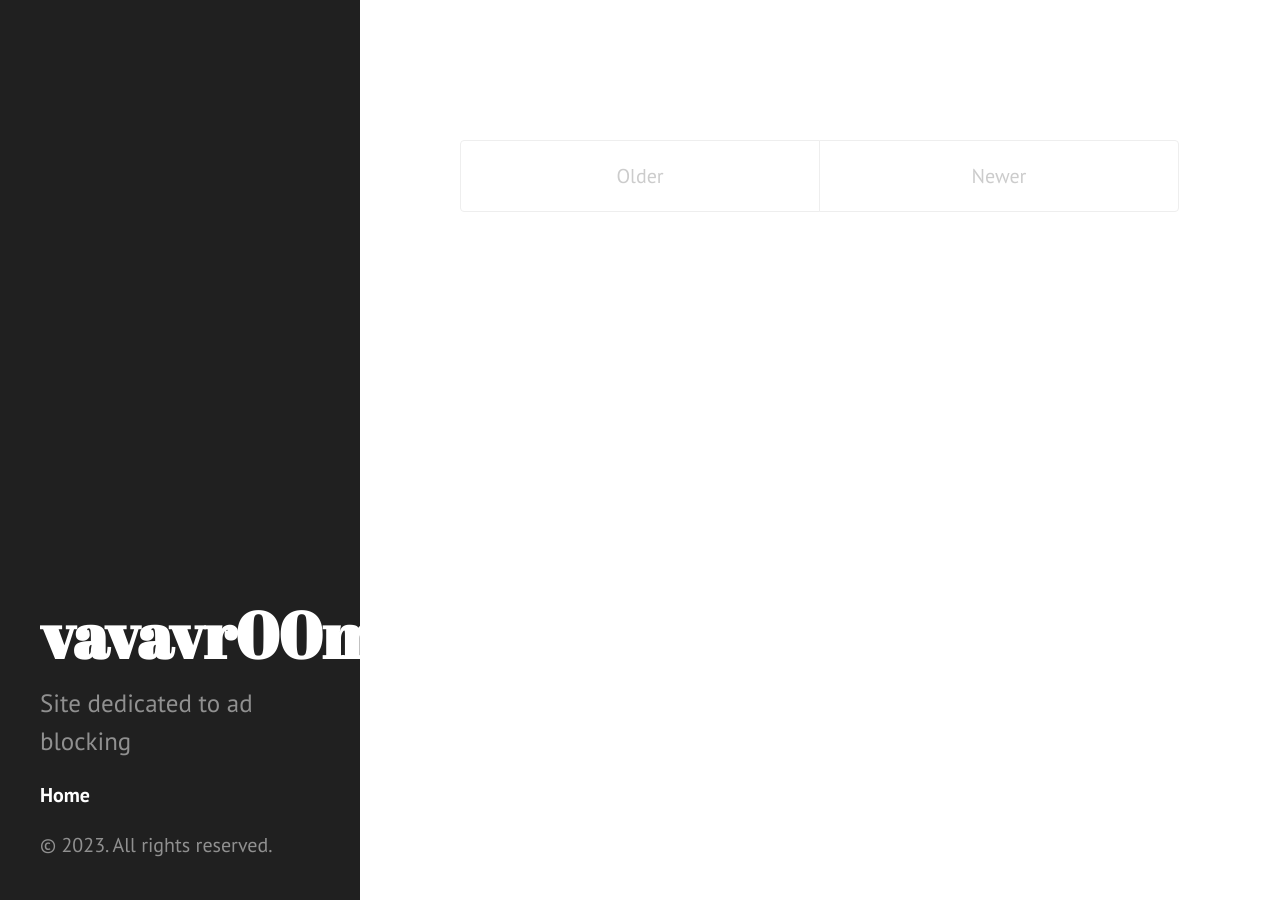
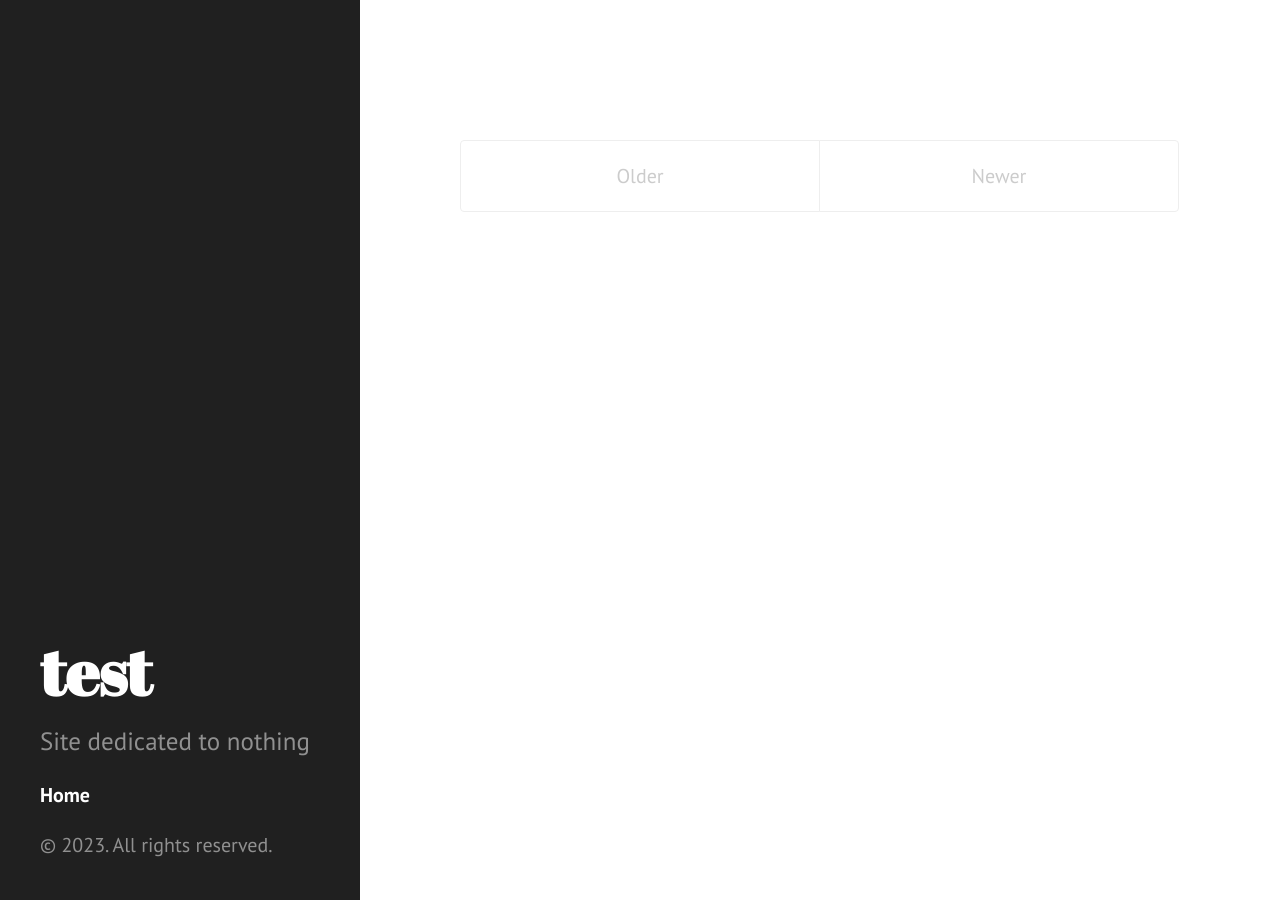
Before and after one commit to vavavr00m/vavavr00m.github.io, a Jekyll site: the page built from index.html, in a window 1280 px wide. Built offline with Jekyll 4.4.1, drawn with Linux system fonts in a browser that asks for light colours; the list of posts is cut into pages by our own code.

Commit message:
Update _config.yml

```diff
--- a/_config.yml
+++ b/_config.yml
@@ -2,7 +2,7 @@ excerpt_separator: ""
 pygments: true
 markdown: kramdown
 url: http://vavavr00m.github.io
-title: vavavr00m
-tagline: One stop shop to ad filtering
-description: Site dedicated to ad blocking
+title: test
+tagline: One stop shop for nothing
+description: Site dedicated to nothing
 paginate: 1
```
